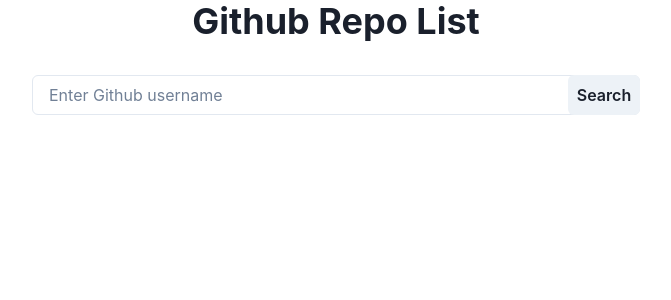
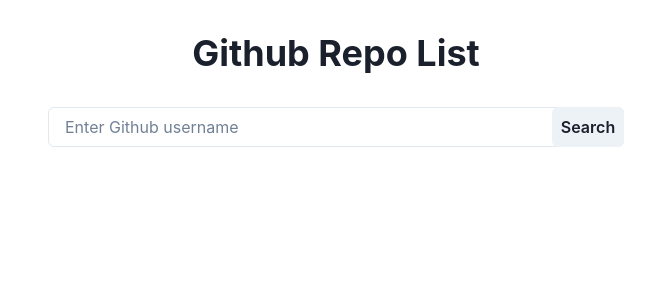
Before and after one commit to janvi01/github-repo-list, a React (Create React App) app: page / in a window 1280 px wide. Shown: the top 300 px of the page, without its empty margins (304-975 px from the left). Built offline with nearby package versions, Linux system fonts and the light colour scheme; no server answers.

Commit message:
fix: padding

```diff
--- a/src/App.js
+++ b/src/App.js
@@ -4,7 +4,7 @@ import User from "./components/User";
 
 function App() {
   return (
-    <Box textAlign={"center"}>
+    <Box textAlign={"center"} p="8">
       <Heading>Github Repo List</Heading>
       <User />
     </Box>
```
